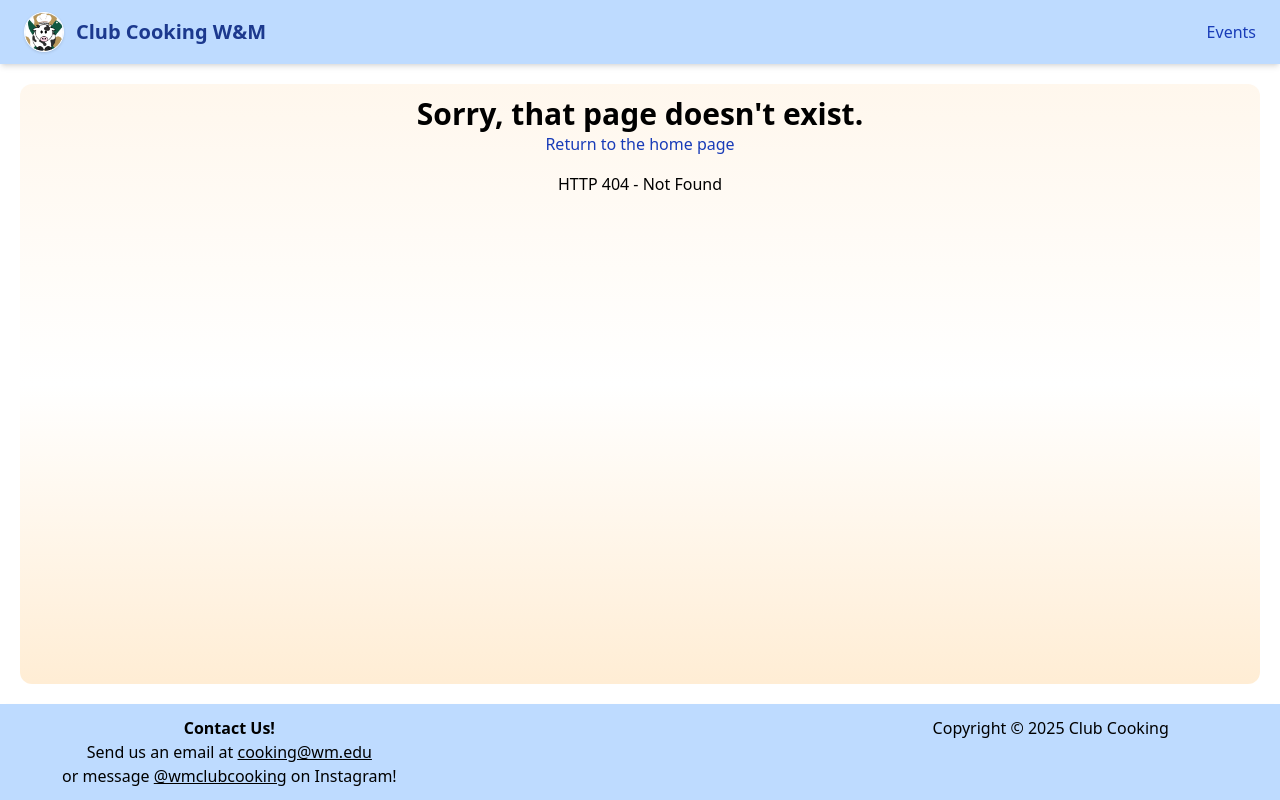
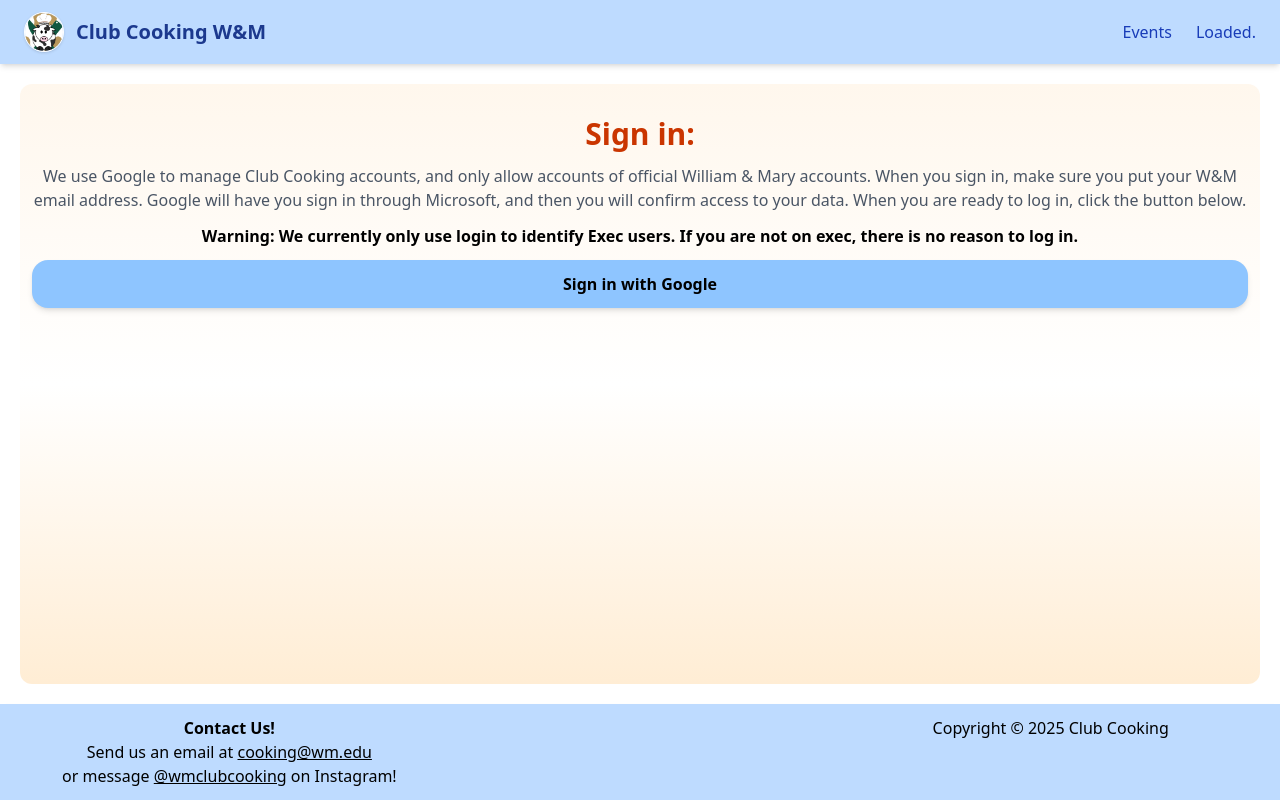
Before and after one commit to MichaelSwetnam/wmcooking, a React (Vite) app: page /signin in a window 1280 px wide. Built offline with nearby package versions, Linux system fonts and the light colour scheme.

Commit message:
Auth 1/?

```diff
--- a/src/components/Header.tsx
+++ b/src/components/Header.tsx
@@ -1,5 +1,9 @@
+import { useEffect, useState } from "react";
 import logo from "../assets/cooking-logo.png";
 import ResponsiveLink from "./ResponsiveLink";
+import { Supabase } from "../lib/Supabase";
+import type { UserResponse } from "@supabase/supabase-js";
+import LoadingComponent from "./LoadingComponent";
 
 interface SectionLinkProps {
      to: string,
@@ -11,6 +15,21 @@ function SectionLink({to, children}: SectionLinkProps) {
 }
 
 export default function Header() {
+    const [user, setUser] = useState<UserResponse | null>(null);
+
+    useEffect(() => {
+        Supabase.auth.getUser().then(u => {
+            setUser(u);
+        });
+    });
+
+    let profileComponent;
+    if (user === null) {
+        profileComponent = <LoadingComponent />;
+    } else {
+        profileComponent = "Loaded.";
+    }
+
     return (
         <header className="bg-blue-200 py-3 shadow-md w-full">
             <div className="flex items-center justify-between px-6">
@@ -26,9 +45,13 @@ export default function Header() {
                 </div>
 
                 {/* Navigation (you can change these later) */}
-            <nav className="flex gap-6 text-blue-800 font-medium">
+                <div className="flex flex-row gap-6 text-blue-800 font-medium">
+                    <nav className="">
                         <SectionLink to="/events">Events</SectionLink>
                     </nav>
+                    { profileComponent }
+                </div>
+
             </div>
         </header>
   );
--- a/src/main.tsx
+++ b/src/main.tsx
@@ -10,6 +10,7 @@ import Footer from './components/Footer.tsx';
 import WIP from './routes/WIP.tsx';
 import Events from './routes/Events/Events.tsx';
 import EventPage from './routes/EventPage.tsx';
+import SignIn from './routes/SignIn.tsx';
 
 createRoot(document.getElementById('root')!).render(
   <StrictMode>
@@ -23,6 +24,7 @@ createRoot(document.getElementById('root')!).render(
               <Route path="/wip" element={<WIP />} />
               <Route path="/events" element={<Events />} />
               <Route path="/events/:id" element={<EventPage />} />
+              <Route path="/signin" element={<SignIn />} />
               <Route path="*" element={<NotFound />} />
             </Routes>
           </div>
--- /dev/null
+++ b/src/routes/SignIn.tsx
@@ -0,0 +1,63 @@
+// import { useEffect } from "react"
+// import { Supabase } from "../lib/Supabase"
+
+import { useEffect, useState } from "react";
+import Button from "../components/Button";
+import { Supabase } from "../lib/Supabase";
+import ErrorComponent from "../components/ErrorComponent";
+import LoadingComponent from "../components/LoadingComponent";
+
+export default function Page() {
+    const [errorMessage, setErrorMessage] = useState<[string, string] | null>(null);
+    const [isSignedIn, setIsSignedIn] = useState<boolean | null>(null);
+
+    useEffect(() => {
+        Supabase.auth.getSession().then(( { data: { session }, error } ) => {
+            if (error) {
+                setErrorMessage(["Something went wrong.", error.message]);
+                return;
+            }
+
+            setIsSignedIn(!!session); // Turns session into a boolean on (True = exists, False = undefined)
+        });
+    }, [])
+
+    let running = false; // Prevent user from
+    async function authenticate() {
+        if (running) return;
+        running = true;
+
+        // Redirects the user to google auth. Will not return to this page.
+        await Supabase.auth.signInWithOAuth({
+            provider: "google",
+            options:  {
+                redirectTo: "https://www.wmcooking.org/signin"
+            }
+        });
+
+        running = false;
+    }
+
+    if (isSignedIn === null) {
+        return <LoadingComponent />
+    }
+
+    if (errorMessage) {
+        return <ErrorComponent message={errorMessage[0]} technical={errorMessage[1]} />
+    }
+
+    if (isSignedIn === true) {
+        return <div className="flex flex-col gap-3 text-center">
+            <h1 className="pt-5 text-3xl font-extrabold text-orange-700 text-center">Sign in:</h1>
+            <p className="text-gray font-semibold">You are already signed in.</p>
+        </div>
+    }
+
+
+    return <div className="flex flex-col gap-3 text-center">
+        <h1 className="pt-5 text-3xl font-extrabold text-orange-700 text-center">Sign in:</h1>
+        <p className="text-gray-600">We use Google to manage Club Cooking accounts, and only allow accounts of official William & Mary accounts. When you sign in, make sure you put your W&M email address. Google will have you sign in through Microsoft, and then you will confirm access to your data. When you are ready to log in, click the button below.</p>
+        <p className="text-gray font-semibold">Warning: We currently only use login to identify Exec users. If you are not on exec, there is no reason to log in.</p>
+        <Button onClick={authenticate} children={"Sign in with Google"}  />
+    </div>
+}
```
Lines whose indentation alone changed are shown as unchanged.
